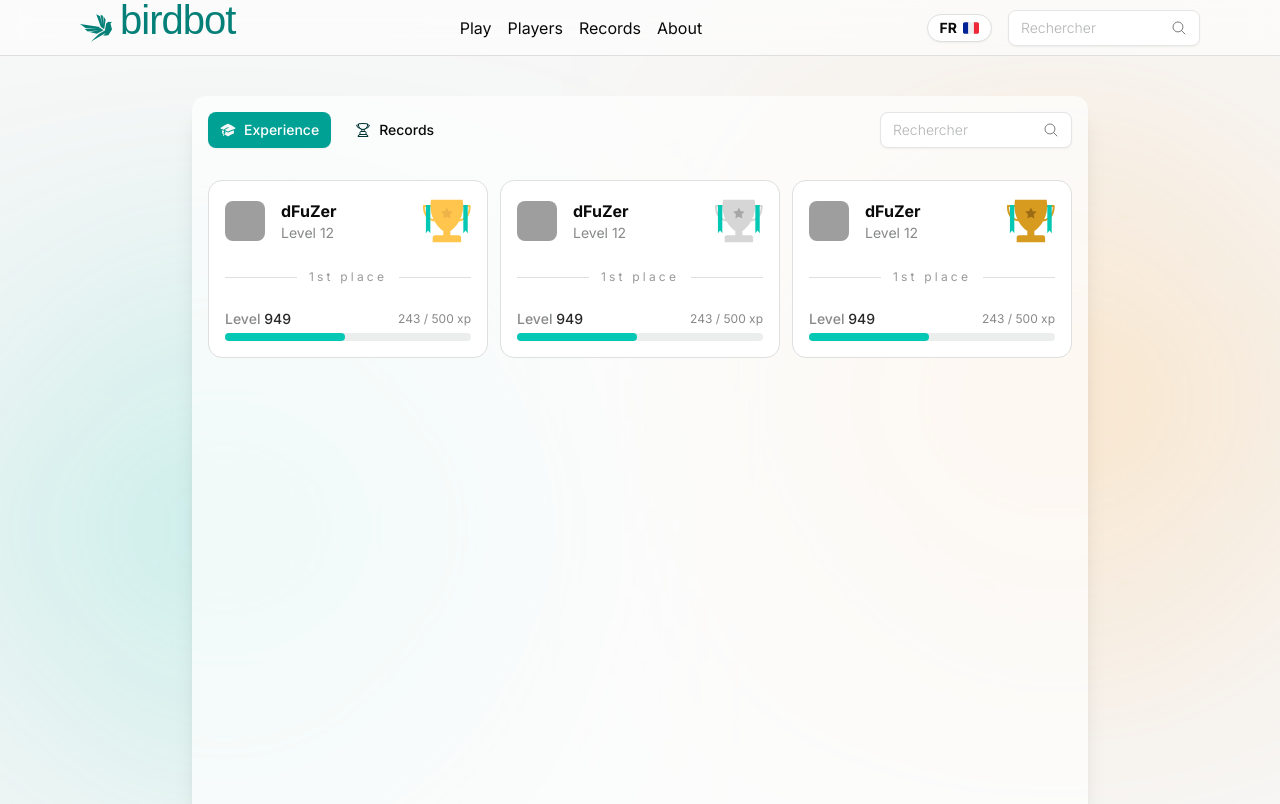
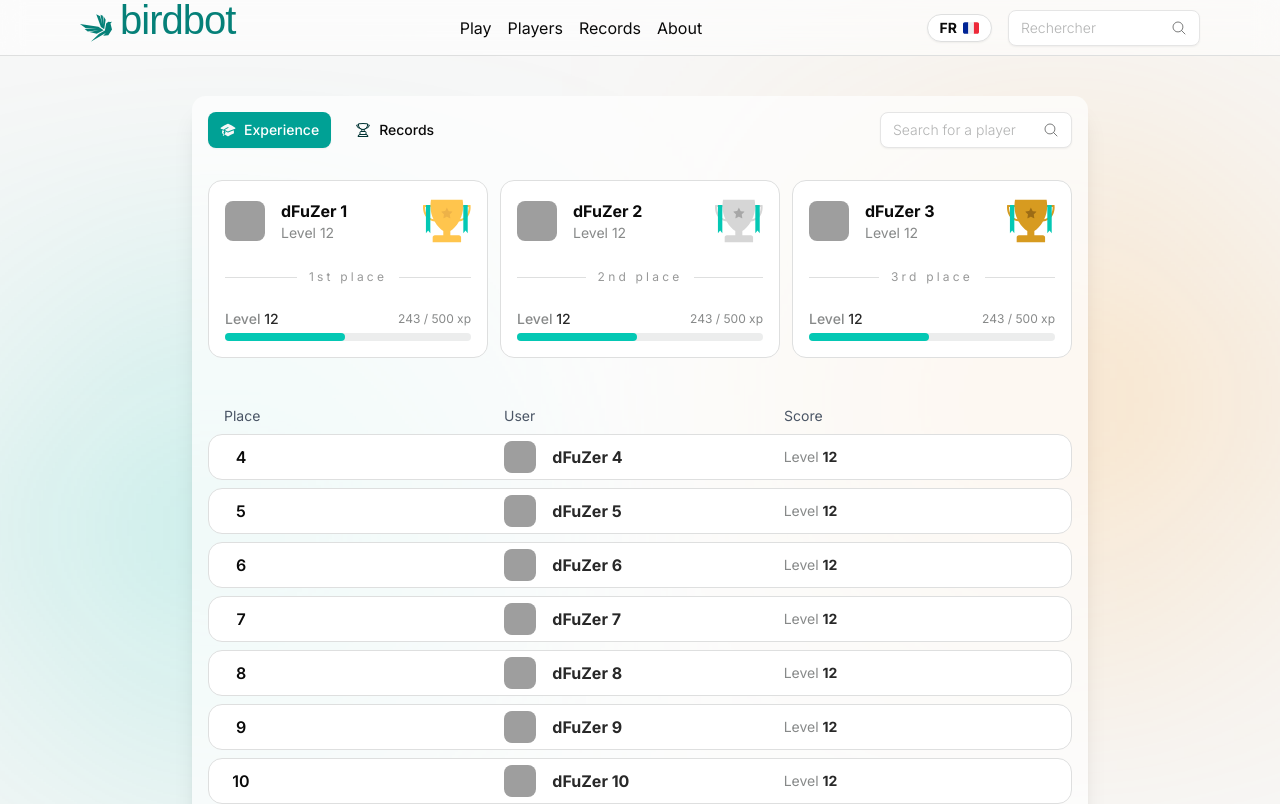
Before and after one commit to dFuZer/birdbot, a Next.js app in the folder website/: page /players in a window 1280 px wide. Shown: the top 804 px of the page. Built offline with nearby package versions, Linux system fonts and the light colour scheme; grey boxes are pictures that could not be loaded; a web font is replaced by a local one.

Commit message:
feat(website): finished players page integration

```diff
--- a/website/src/components/pages/PlayersPage/PlayersPage.tsx
+++ b/website/src/components/pages/PlayersPage/PlayersPage.tsx
@@ -1,8 +1,8 @@
 import { MagnifyingGlassIcon } from "@heroicons/react/24/outline";
 import { Button } from "@/components/ui/button";
 import PlayersPageSwitchModeButtons from "@/components/pages/PlayersPage/PlayersPageSwitchModeButtons";
-import TrophyGraphic from "./TrophyGraphic";
 import { getTrophyGraphicByRank } from "@/components/pages/PlayersPage/TrophyGraphic";
+import getPlaceStringFromRank from "@/lib/getPlaceStringFromRank";
 
 type IPlayerCardData = {
     name: string;
@@ -22,62 +22,104 @@ const samplePlayerCardData: IPlayerCardData = {
     experienceNeededForNextLevel: 500,
 };
 
-export default function PlayersPage() {
+const playerSampleData: IPlayerCardData[] = Array.from({ length: 10 })
+    .map((x) => samplePlayerCardData)
+    .map((player, i) => {
+        return { ...player, rank: i + 1, name: `${player.name} ${i + 1}` };
+    });
+
+function PlayerCard({ props }: { props: { playerData: IPlayerCardData } }) {
     return (
-        <div className="flex min-h-screen justify-center px-4 py-10">
-            <div className="max-w-4xl flex-1 rounded-xl bg-white/70 p-4 shadow-xl">
-                <div className="flex w-full justify-between">
-                    <PlayersPageSwitchModeButtons />
-                    <Button className="flex min-w-48 items-center justify-between" variant={"outline"}>
-                        <span className="font-light text-neutral-400">Rechercher</span>
-                        <MagnifyingGlassIcon className="h-5 w-5 text-neutral-700" />
-                    </Button>
-                </div>
-                <div className="mt-8 grid grid-cols-3 gap-3">
-                    {Array.from({ length: 3 })
-                        .map((x) => samplePlayerCardData)
-                        .map((x, i) => {
-                            return (
-                                <div key={i} className="rounded-xl border border-neutral-200 bg-white p-4 text-nowrap">
-                                    <div className="flex items-center justify-between">
+        <div
+            className={`rounded-xl border border-neutral-200 bg-white p-4 text-nowrap ${props.playerData.rank === 1 ? "col-span-2 md:col-span-1" : ""}`}
+        >
+            <div className="flex items-center justify-between gap-8">
                 <div className="flex items-center gap-4">
-                                            <img
-                                                src={samplePlayerCardData.avatarUrl}
-                                                alt="avatar"
-                                                className="h-10 w-10 rounded-md"
-                                            />
+                    <img src={samplePlayerCardData.avatarUrl} alt="avatar" className="h-10 w-10 rounded-md" />
                     <div>
-                                                <p className="font-bold">{x.name}</p>
-                                                <p className="text-sm text-neutral-600">Level {x.level}</p>
+                        <p className="font-bold">{props.playerData.name}</p>
+                        <p className="text-sm text-neutral-600">Level {props.playerData.level}</p>
                     </div>
                 </div>
-                                        {getTrophyGraphicByRank(i + 1)}
+                {getTrophyGraphicByRank(props.playerData.rank)}
             </div>
             <div className="my-6 flex items-center gap-3">
                 <div className="h-[1px] flex-1 bg-neutral-200"></div>
-                                        <div className="text-xs tracking-[.2rem] text-neutral-500">1st place</div>
+                <div className="text-xs tracking-[.2rem] text-neutral-500">{getPlaceStringFromRank(props.playerData.rank)}</div>
                 <div className="h-[1px] flex-1 bg-neutral-200"></div>
             </div>
             <div className="space-y-1">
                 <div className="flex items-center justify-between text-sm font-medium text-neutral-600">
                     <p>
-                                                Level <span className="text-neutral-950">949</span>
+                        Level <span className="text-neutral-950">{props.playerData.level}</span>
                     </p>
                     <p className="text-xs font-normal">
-                                                {x.experience} / {x.experienceNeededForNextLevel} xp
+                        {props.playerData.experience} / {props.playerData.experienceNeededForNextLevel} xp
                     </p>
                 </div>
                 <div className="h-2 rounded bg-neutral-100">
                     <div
                         className="bg-primary-500 h-2 rounded"
                         style={{
-                                                    width: `${((x.experience / x.experienceNeededForNextLevel) * 100).toFixed(5)}%`,
+                            width: `${((props.playerData.experience / props.playerData.experienceNeededForNextLevel) * 100).toFixed(5)}%`,
                         }}
                     ></div>
                 </div>
             </div>
         </div>
     );
+}
+
+function PlayerRow({ props }: { props: { playerData: IPlayerCardData } }) {
+    return (
+        <div className="grid w-full grid-cols-3 items-center gap-2 rounded-xl border border-neutral-200 bg-white px-4 py-1.5">
+            <div>
+                <div className="flex h-5 w-5 items-center justify-center rounded-md p-4 font-semibold">
+                    {props.playerData.rank}
+                </div>
+            </div>
+            <div>
+                <div className="flex items-center gap-4">
+                    <img src={samplePlayerCardData.avatarUrl} alt="avatar" className="h-8 w-8 rounded-md" />
+                    <p className="font-bold text-neutral-950">{props.playerData.name}</p>
+                </div>
+            </div>
+            <div>
+                <p className="text-sm text-neutral-600">
+                    Level <span className="font-bold text-neutral-950">{props.playerData.level}</span>
+                </p>
+            </div>
+        </div>
+    );
+}
+
+export default function PlayersPage() {
+    let top3Players = playerSampleData.slice(0, 3);
+    let otherPlayers = playerSampleData.slice(3);
+
+    return (
+        <div className="flex min-h-screen justify-center px-4 py-10">
+            <div className="max-w-4xl flex-1 rounded-xl bg-white/70 p-4 shadow-xl">
+                <div className="flex w-full justify-between">
+                    <PlayersPageSwitchModeButtons />
+                    <Button className="flex min-w-48 items-center justify-between gap-6" variant={"outline"}>
+                        <span className="font-light text-neutral-400">Search for a player</span>
+                        <MagnifyingGlassIcon className="h-5 w-5 text-neutral-700" />
+                    </Button>
+                </div>
+                <div className="mt-8 grid grid-cols-2 items-center gap-3 md:grid-cols-3">
+                    {top3Players.map((player, i) => {
+                        return <PlayerCard key={i} props={{ playerData: player }} />;
+                    })}
+                </div>
+                <div className="mt-12 space-y-2">
+                    <div className="grid w-full grid-cols-3 items-center gap-2 px-4 text-sm text-gray-600">
+                        <div>Place</div>
+                        <div>User</div>
+                        <div>Score</div>
+                    </div>
+                    {otherPlayers.map((player, i) => {
+                        return <PlayerRow key={i} props={{ playerData: player }} />;
                     })}
                 </div>
             </div>
--- /dev/null
+++ b/website/src/lib/getPlaceStringFromRank.ts
@@ -0,0 +1,11 @@
+export default function getPlaceStringFromRank(rank: number) {
+    if (rank === 1) {
+        return "1st place";
+    } else if (rank === 2) {
+        return "2nd place";
+    } else if (rank === 3) {
+        return "3rd place";
+    } else {
+        return `${rank}th place`;
+    }
+}
```
Lines whose indentation alone changed are shown as unchanged.
